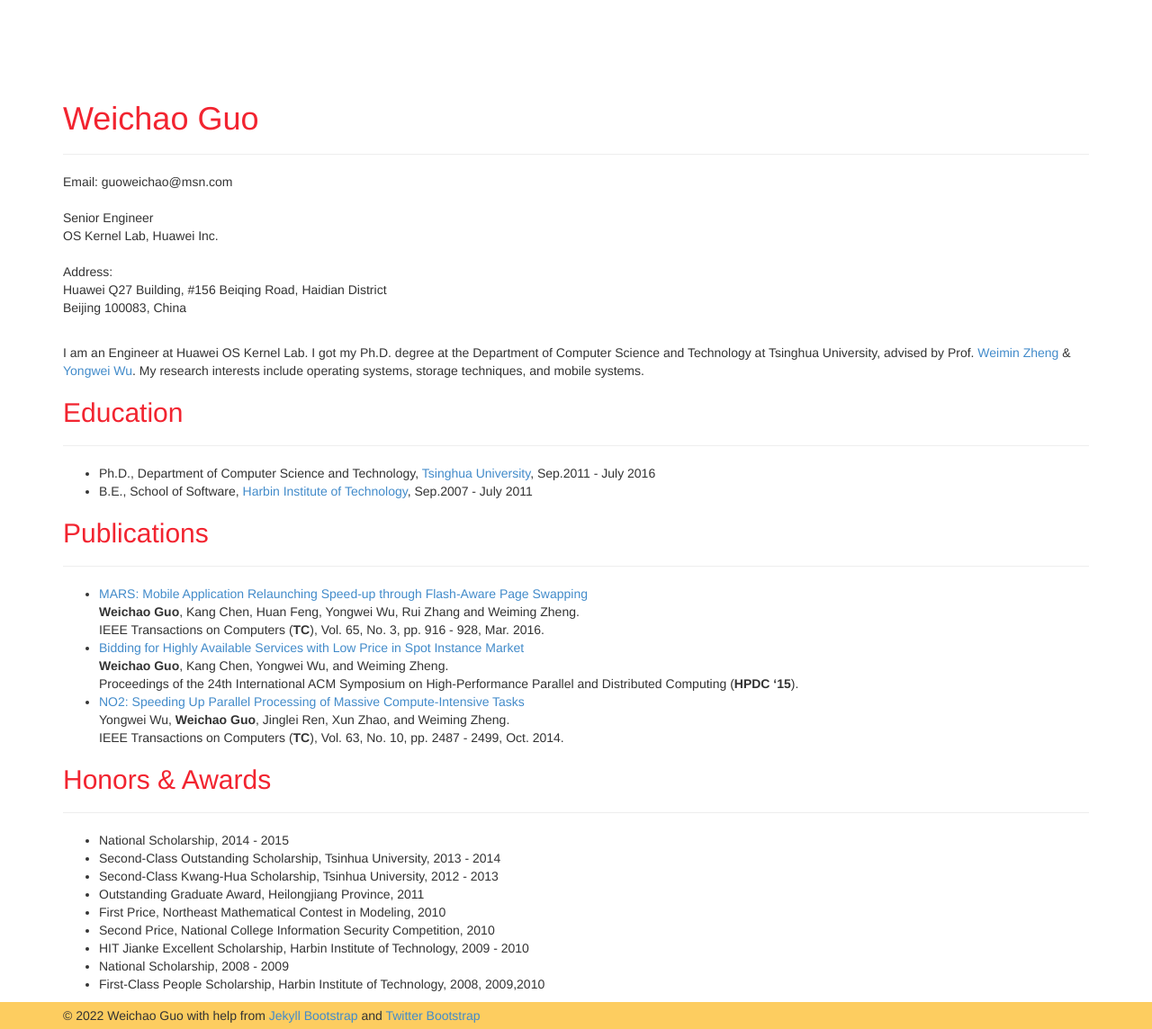
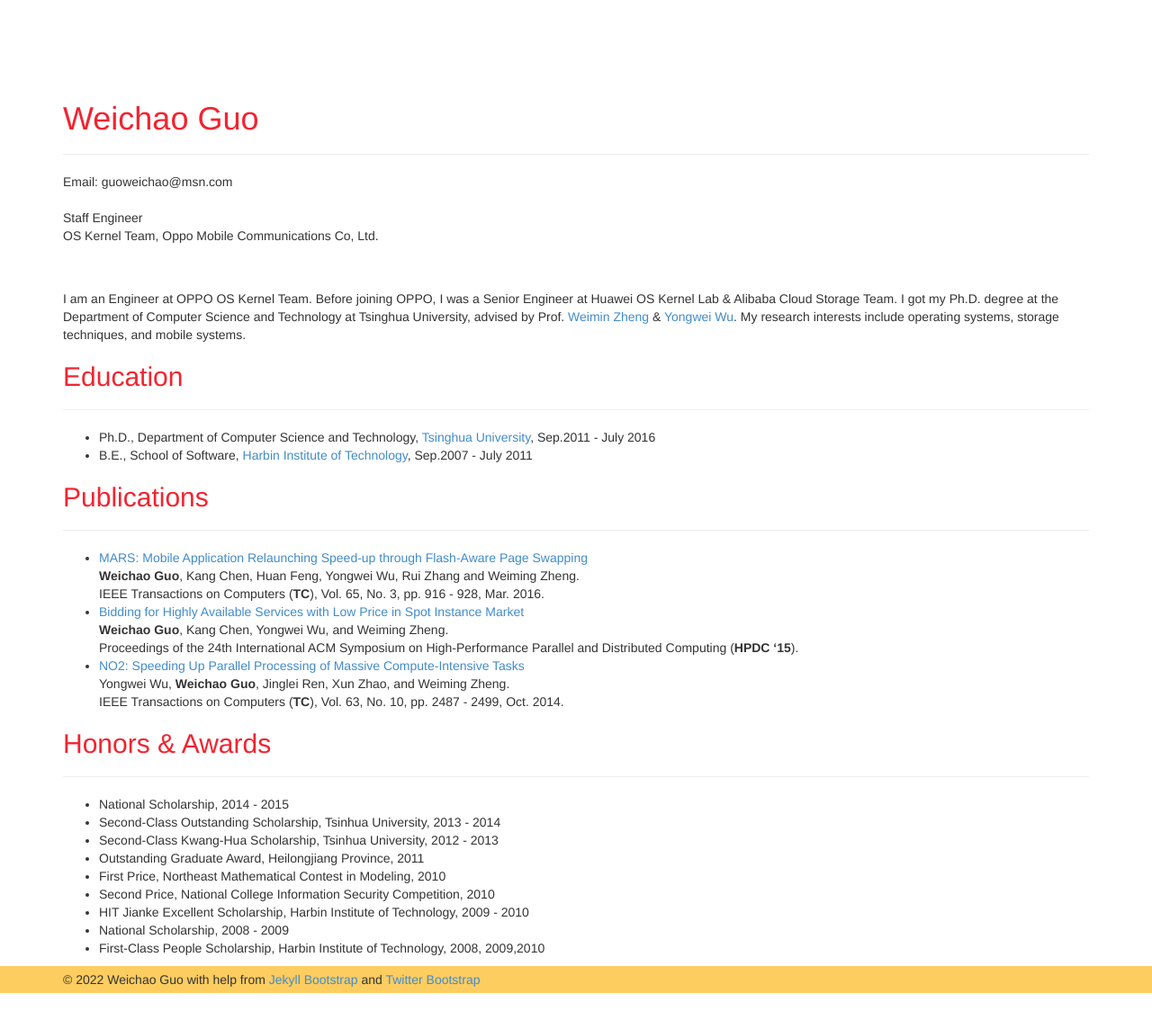
Before and after one commit to weichaoguo/weichaoguo.github.io, a Jekyll site: the page built from index.md, in a window 1280 px wide. Shown: the whole page at 90% size. Built offline with Jekyll 4.4.1, drawn with Linux system fonts in a browser that asks for light colours; nearby versions of some CDN libraries; after the commit the page ends 1104 px from its top, so only the background shows below that.

Commit message:
update career  Please enter the commit message for your changes. Lines starting

```diff
--- a/index.md
+++ b/index.md
@@ -19,12 +19,9 @@ Email:
 </span>
 <br>
 <br>
-Senior Engineer
+Staff Engineer
 <br>
-OS Kernel Lab, Huawei Inc.<br>
-<br>Address:<br>
-Huawei Q27 Building, #156 Beiqing Road, Haidian District<br>
-Beijing 100083, China
+OS Kernel Team, Oppo Mobile Communications Co, Ltd.<br>
 <!--
 </td>
 </tr>
@@ -33,7 +30,7 @@ Beijing 100083, China
 <br>
 <br>
 
-I am an Engineer at Huawei OS Kernel Lab.
+I am an Engineer at OPPO OS Kernel Team. Before joining OPPO, I was a Senior Engineer at Huawei OS Kernel Lab & Alibaba Cloud Storage Team.
 I got my Ph.D. degree at the Department of Computer Science and Technology at Tsinghua University, advised by Prof. [Weimin Zheng](http://www.tsinghua.edu.cn/publish/csen/4623/2010/20101224201009017453352/20101224201009017453352_.html) & [Yongwei Wu](http://madsys.cs.tsinghua.edu.cn/~yongweiwu/).
 My research interests include operating systems, storage techniques, and mobile systems.
 
```
